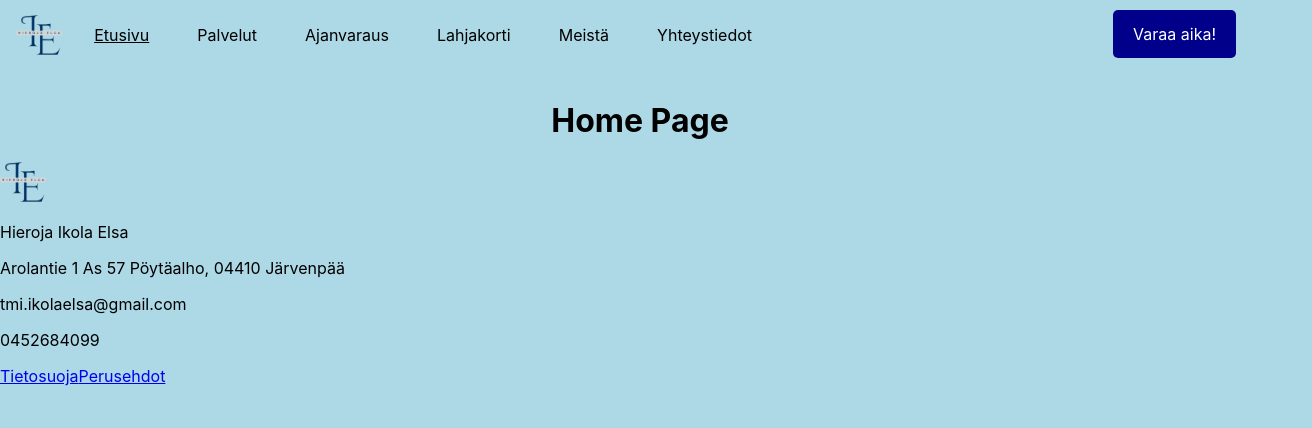
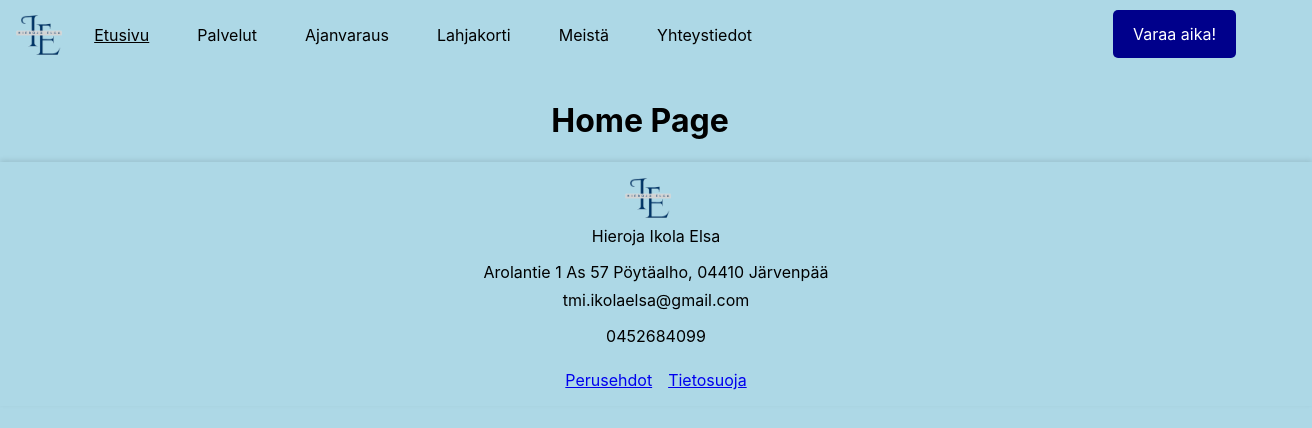
Before and after one commit to Amikola/Elsan-sivut, a React (Vite) app: page / in a window 1280 px wide. Shown: the top 428 px of the page, 1312 px wide, since content can reach past the window. Built offline with nearby package versions, Linux system fonts and the light colour scheme.

Commit message:
implemented bottom bar on computer

```diff
--- a/src/App.css
+++ b/src/App.css
@@ -4,6 +4,9 @@ body {
   margin: 0;
   font-family: Inter, system-ui, Avenir, Helvetica, Arial, sans-serif;
   background-color: lightblue; /* Set background color to light blue */
+  display: flex;
+  flex-direction: column;
+  min-height: 100vh;
 }
 
 .navbar {
@@ -63,6 +66,56 @@ body {
 .content {
   padding-top: 80px; /* Add padding to the top to avoid content being hidden behind the navbar */
   text-align: center;
+  flex: 1; /* Allow the content to grow and fill the available space */
+}
+
+.bottom-bar {
+  background-color: lightblue; /* Change background color to match the background */
+  width: 100%;
+  display: flex;
+  flex-direction: column; /* Arrange items in a column */
+  align-items: center; /* Center items horizontally */
+  padding: 1rem; /* Add padding */
+  box-shadow: 0 -2px 5px rgba(0, 0, 0, 0.1); /* Add a subtle shadow */
+}
+
+.bottom-bar-image {
+  height: 40px; /* Adjust the height as needed */
+  margin-right: 1rem; /* Add margin to the right to create space */
+}
+
+.bottom-bar-text {
+  display: flex;
+  flex-direction: column; /* Arrange items in a column */
+  align-items: center; /* Center items horizontally */
+  text-align: center;
+}
+
+.bottom-bar-text p {
+  margin: 0.5rem 0; /* Add margin to separate the text */
+  font-size: 1rem;
+  color: black; /* Change text color */
+}
+
+.bottom-bar-text a {
+  display: block;
+  color: black; /* Change text color */
+  text-decoration: none;
+  margin-top: 0.5rem;
+}
+
+.bottom-bar-text a.active {
+  text-decoration: underline; /* Add underline to the active link */
+}
+
+.bottom-bar-text a:hover {
+  background-color: #575757;
+}
+
+.bottom-bar-links {
+  display: flex;
+  gap: 1rem; /* Add space between the links */
+  margin-top: 1rem; /* Add margin to the top to separate from the text */
 }
 
 @media (min-width: 601px) {
--- a/src/App.tsx
+++ b/src/App.tsx
@@ -8,7 +8,6 @@ import Reservation from './pages/Reservation/Reservation';
 import GiftCard from './pages/GiftCard';
 import Contact from './pages/Contact';
 import BasicConditions from './pages/BasicConditions';
-import DataProtection from './pages/DataProtection';
 import ReservationButton from './components/ReservationButton';
 import './App.css'; // Default to desktop CSS
 
@@ -71,18 +70,21 @@ function App() {
           <Route path="/reservation" element={<Reservation />} />
           <Route path="/giftcard" element={<GiftCard />} />
           <Route path="/contact" element={<Contact />} />
-          <Route path="/dataprotection" element={<DataProtection />} />
-          <Route path="/Basicconditions" element={<BasicConditions/>} />
+          <Route path="/basicconditions" element={<BasicConditions />} />
         </Routes>
       </div>
       <div className="bottom-bar">
-        <img src="src/assets/IMG_0418.PNG" alt="Logo" className="navbar-image" />
-        <p>Hieroja Ikola Elsa</p>
-        <p>Arolantie 1 As 57 Pöytäalho, 04410 Järvenpää</p>
-        <p>tmi.ikolaelsa@gmail.com</p>
-        <p>0452684099</p>
-        <NavLink to="/dataprotection">Tietosuoja</NavLink>
-        <NavLink to="/basicconditions">Perusehdot</NavLink>
+        <div className="bottom-bar-text">
+          <img src="src/assets/IMG_0418.PNG" alt="Logo" className="bottom-bar-image" />
+          <p>Hieroja Ikola Elsa</p>
+          <a href='https://www.google.com/maps?q=Arolantie+1+As+57+P%C3%B6yt%C3%A4alho,+04410+J%C3%A4rvenp%C3%A4%C3%A4'>Arolantie 1 As 57 Pöytäalho, 04410 Järvenpää</a>
+          <p>tmi.ikolaelsa@gmail.com</p>
+          <p>0452684099</p>
+        </div>
+        <div className='bottom-bar-links'>
+        <NavLink to="/basicconditions" className={({ isActive }) => (isActive ? 'active' : '')} onClick={closeMenu}>Perusehdot</NavLink>
+        <a href="https://varaa.timma.fi/dataprotection/hierojaikolaelsa" target="_blank" rel="noopener noreferrer">Tietosuoja</a>
+        </div>
       </div>
     </Router>
   );
--- a/src/pages/DataProtection.tsx
+++ /dev/null
@@ -1,9 +0,0 @@
-function DataProtection() {
-  return (
-    <div>
-      <h1>Data Protection</h1>
-    </div>
-  );
-}
-
-export default DataProtection;
```
